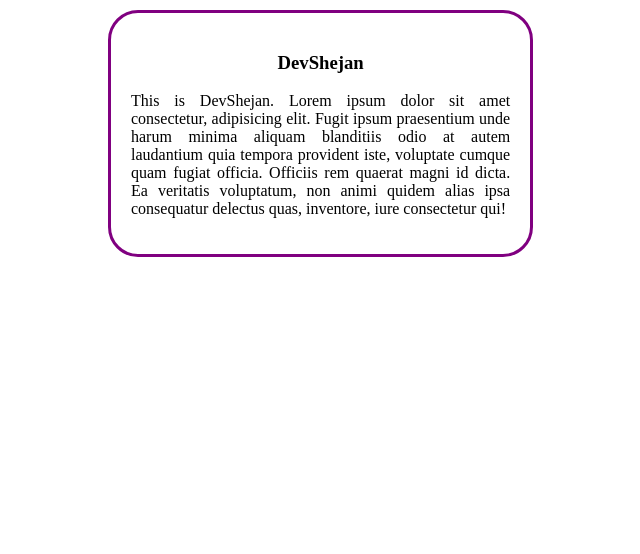
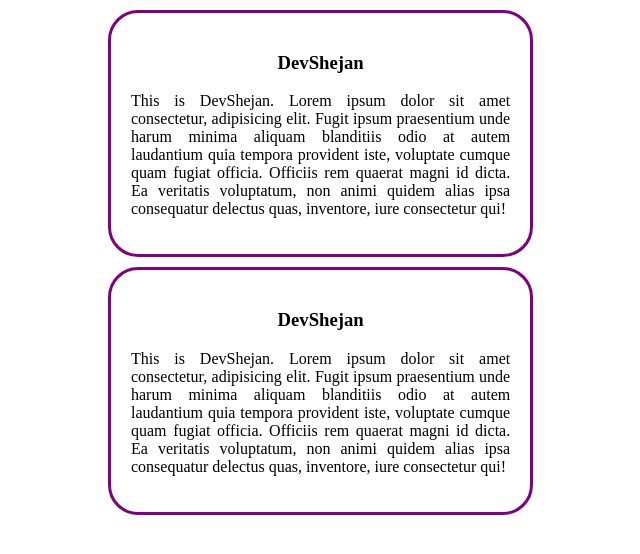
Before and after one commit to DevShejan/Code_Practice, a plain HTML site: page index.html in a window 1280 px wide. Shown: the whole page, without its empty margins (290-930 px from the left). Drawn offline with Linux system fonts and the light colour scheme.

Commit message:
new data push

```diff
--- a/index.html
+++ b/index.html
@@ -12,5 +12,9 @@
         <h3>DevShejan</h3>
         <p>This is DevShejan. Lorem ipsum dolor sit amet consectetur, adipisicing elit. Fugit ipsum praesentium unde harum minima aliquam blanditiis odio at autem laudantium quia tempora provident iste, voluptate cumque quam fugiat officia. Officiis rem quaerat magni id dicta. Ea veritatis voluptatum, non animi quidem alias ipsa consequatur delectus quas, inventore, iure consectetur qui!</p>
     </div>
+    <div class="div">
+        <h3>DevShejan</h3>
+        <p>This is DevShejan. Lorem ipsum dolor sit amet consectetur, adipisicing elit. Fugit ipsum praesentium unde harum minima aliquam blanditiis odio at autem laudantium quia tempora provident iste, voluptate cumque quam fugiat officia. Officiis rem quaerat magni id dicta. Ea veritatis voluptatum, non animi quidem alias ipsa consequatur delectus quas, inventore, iure consectetur qui!</p>
+    </div>
 </body>
 </html>
```
